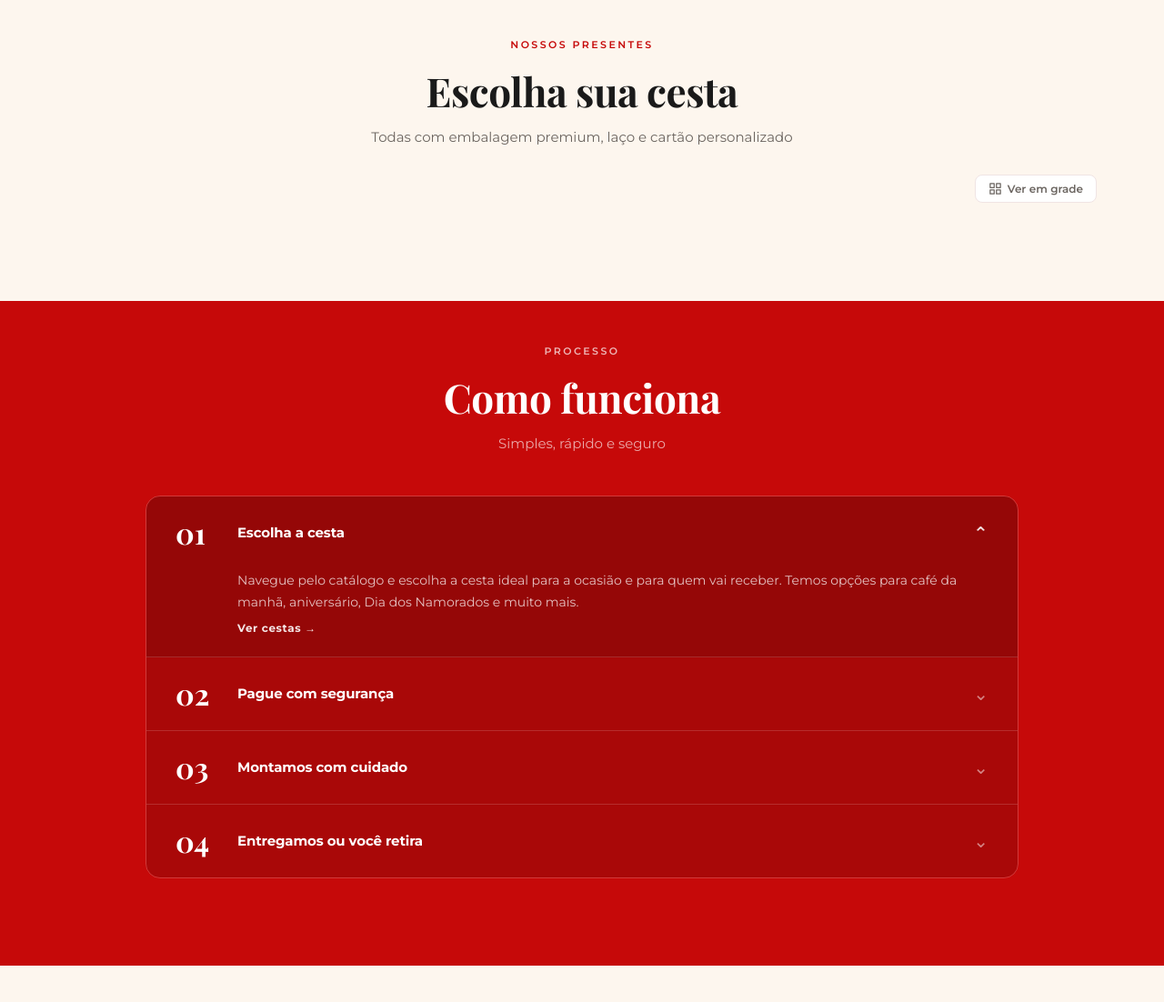
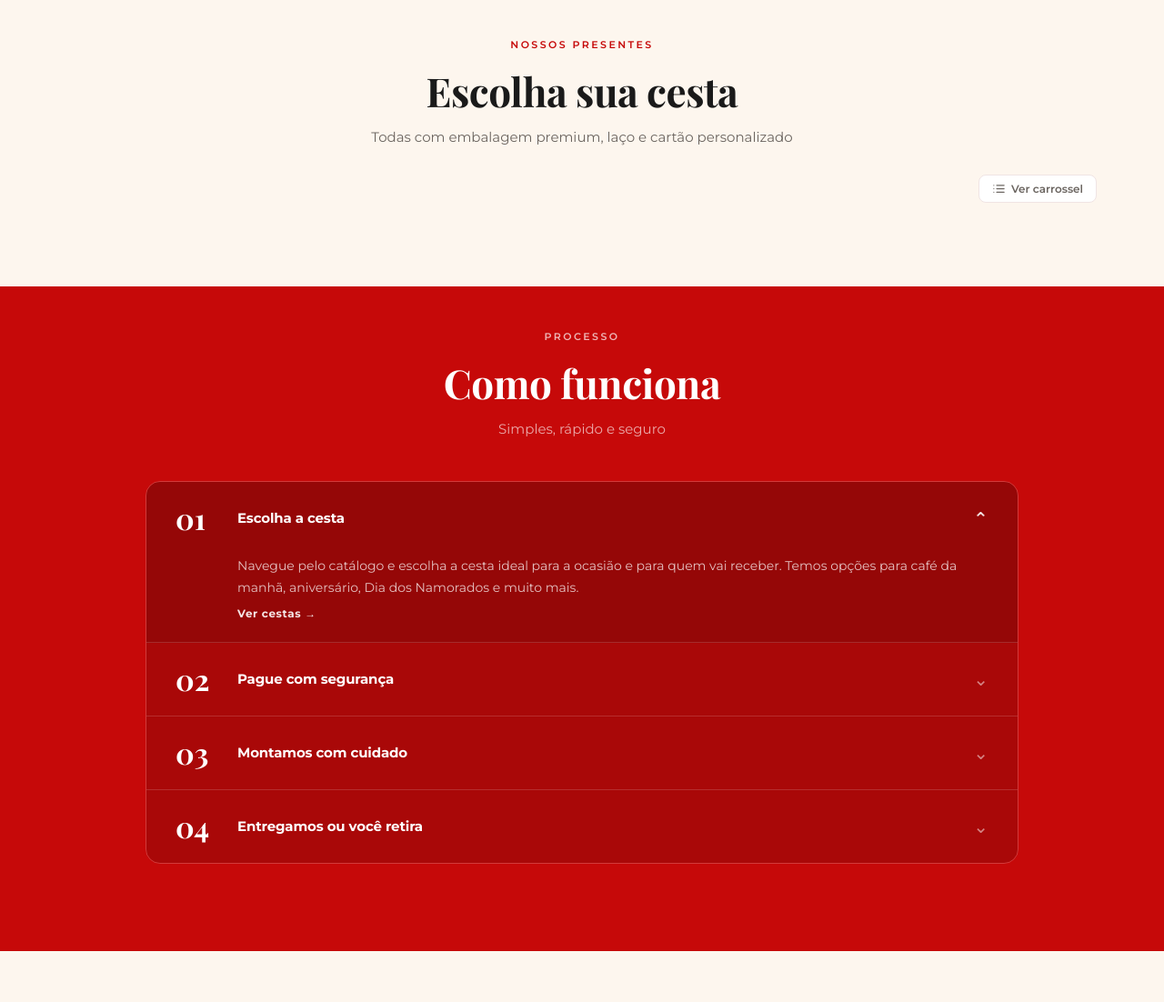
Before and after one commit to leanttro/leanttro_c, a Flask app: page / in a window 1280 px wide. Shown: the part 845-1947 px from the top of the page at 91% size. Run offline with Flask 3, Linux system fonts and the light colour scheme; data that the repository does not hold is empty; some web fonts are replaced.

Commit message:
Update index.html

```diff
--- a/templates/index.html
+++ b/templates/index.html
@@ -438,11 +438,11 @@
   <div class="hero-trust">
     <div class="trust-item">
       <div class="trust-icon"><svg viewBox="0 0 24 24"><path d="M12 22s8-4 8-10V5l-8-3-8 3v7c0 6 8 10 8 10z"/></svg></div>
-      <strong>Pagamento seguro</strong><span class="sub">Mercado Pago</span>
+      <strong>Pagamento seguro</strong><span class="sub">Pix · Cartão · Boleto</span>
     </div>
     <div class="trust-item">
       <div class="trust-icon"><svg viewBox="0 0 24 24"><rect x="1" y="3" width="15" height="13" rx="2"/><path d="M16 8h4l3 5v4h-7V8z"/><circle cx="5.5" cy="18.5" r="2.5"/><circle cx="18.5" cy="18.5" r="2.5"/></svg></div>
-      <strong>Entrega</strong><span class="sub">São Paulo</span>
+      <strong>Entrega</strong><span class="sub">Todo o Brasil</span>
     </div>
     <div class="trust-item">
       <div class="trust-icon"><svg viewBox="0 0 24 24"><path d="M20 12V22H4V12"/><path d="M22 7H2v5h20V7z"/><path d="M12 22V7"/><path d="M12 7H7.5a2.5 2.5 0 010-5C11 2 12 7 12 7z"/><path d="M12 7h4.5a2.5 2.5 0 000-5C13 2 12 7 12 7z"/></svg></div>
@@ -491,20 +491,22 @@
 
     <!-- Botão toggle grade -->
     <button class="toggle-grade-btn" id="toggle-grade" onclick="toggleGrade()" title="Alternar grade">
-      <svg id="icon-grade" viewBox="0 0 24 24" fill="none" stroke="currentColor" stroke-width="2" stroke-linecap="round" stroke-linejoin="round">
+      <!-- ícone grade: oculto no início (já estamos em grade) -->
+      <svg id="icon-grade" viewBox="0 0 24 24" fill="none" stroke="currentColor" stroke-width="2" stroke-linecap="round" stroke-linejoin="round" style="display:none">
         <rect x="3" y="3" width="7" height="7"/><rect x="14" y="3" width="7" height="7"/>
         <rect x="3" y="14" width="7" height="7"/><rect x="14" y="14" width="7" height="7"/>
       </svg>
-      <svg id="icon-carousel" viewBox="0 0 24 24" fill="none" stroke="currentColor" stroke-width="2" stroke-linecap="round" stroke-linejoin="round" style="display:none">
+      <!-- ícone carrossel: visível no início -->
+      <svg id="icon-carousel" viewBox="0 0 24 24" fill="none" stroke="currentColor" stroke-width="2" stroke-linecap="round" stroke-linejoin="round">
         <line x1="8" y1="6" x2="21" y2="6"/><line x1="8" y1="12" x2="21" y2="12"/><line x1="8" y1="18" x2="21" y2="18"/>
         <line x1="3" y1="6" x2="3.01" y2="6"/><line x1="3" y1="12" x2="3.01" y2="12"/><line x1="3" y1="18" x2="3.01" y2="18"/>
       </svg>
-      <span id="label-grade">Ver em grade</span>
+      <span id="label-grade">Ver carrossel</span>
     </button>
   </div>
 
   <!-- CARROSSEL -->
-  <div class="cestas-carousel-wrap" id="cestas-wrap">
+  <div class="cestas-carousel-wrap modo-grade" id="cestas-wrap">
     <button class="carousel-nav prev" id="btn-prev" onclick="scrollCarousel(-1)" aria-label="Anterior">
       <svg viewBox="0 0 24 24"><polyline points="15 18 9 12 15 6"/></svg>
     </button>
@@ -590,7 +592,7 @@
           <span class="step-chevron">&#8964;</span>
         </div>
         <div class="step-body">
-          <p>Pagamento 100% seguro via Mercado Pago. Aceitamos Pix, cartão de crédito em até 12x e boleto bancário. Você recebe a confirmação na hora.</p>
+          <p>Pagamento 100% seguro via Asaas. Aceitamos Pix com 10% de desconto, cartão de crédito e boleto bancário. Você recebe a confirmação na hora.</p>
           <div class="step-detail">Pix tem desconto especial</div>
         </div>
       </div>
@@ -642,7 +644,7 @@ function toggleStep(el) {
 }
 
 // ── ESTADO ──
-let modoGrade = false;
+let modoGrade = true;   // começa em grade
 let catAtiva = 'todas';
 
 // ── CARROSSEL ──
@@ -729,11 +731,13 @@ function toggleGrade() {
   const label        = document.getElementById('label-grade');
 
   if (modoGrade) {
-    iconGrade.style.display = 'none';
+    // Voltou pra grade: botão oferece "Ver carrossel"
+    iconGrade.style.display    = 'none';
     iconCarousel.style.display = '';
     label.textContent = 'Ver carrossel';
   } else {
-    iconGrade.style.display = '';
+    // Entrou no carrossel: botão oferece "Ver em grade"
+    iconGrade.style.display    = '';
     iconCarousel.style.display = 'none';
     label.textContent = 'Ver em grade';
     carousel.scrollTo({ left: 0, behavior: 'instant' });
@@ -743,7 +747,7 @@ function toggleGrade() {
   atualizarNavBtns();
 }
 
-// Init
+// Init — começa em grade, então esconde botões de nav do carrossel
 buildDots();
 atualizarNavBtns();
 </script>
```
